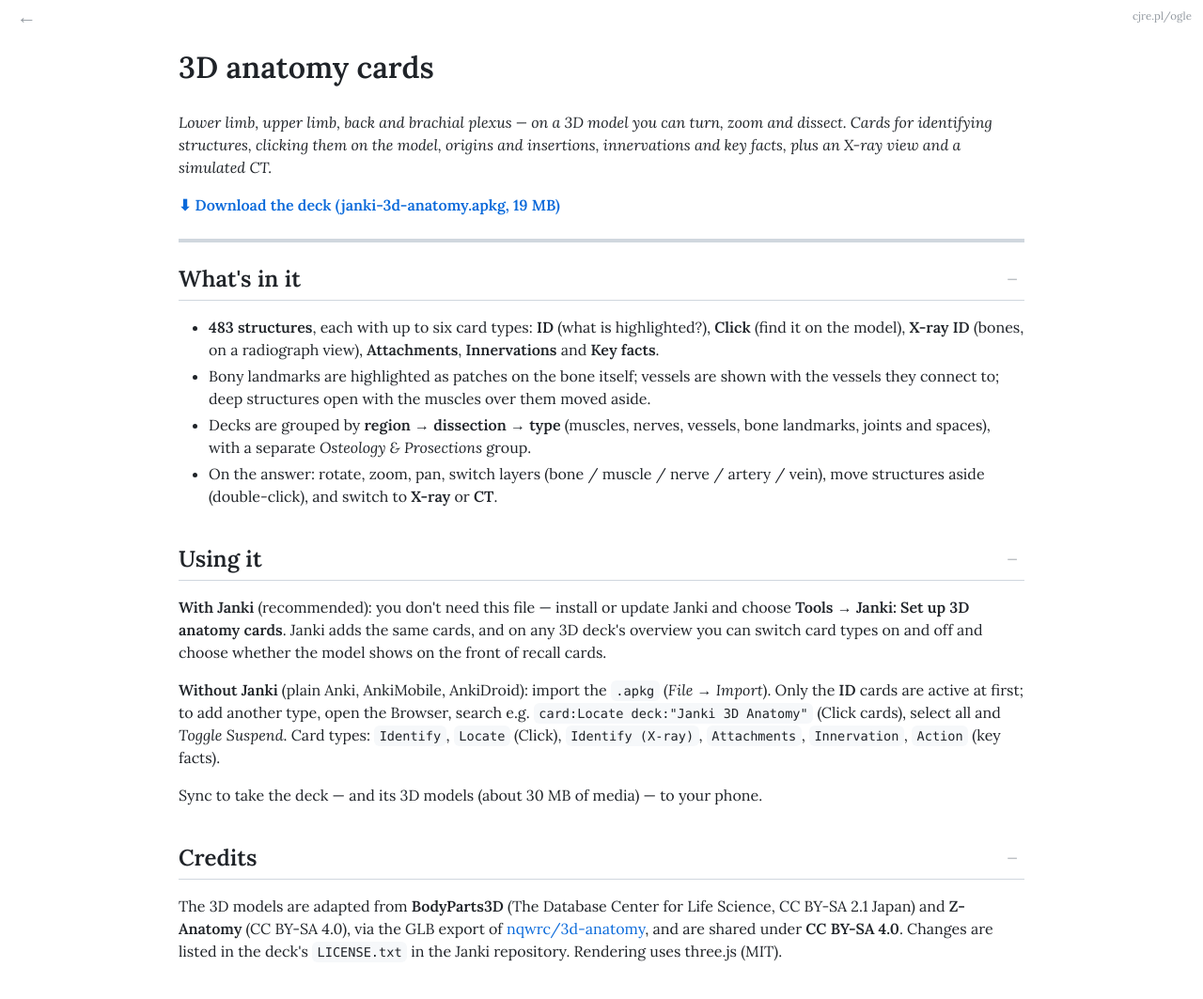
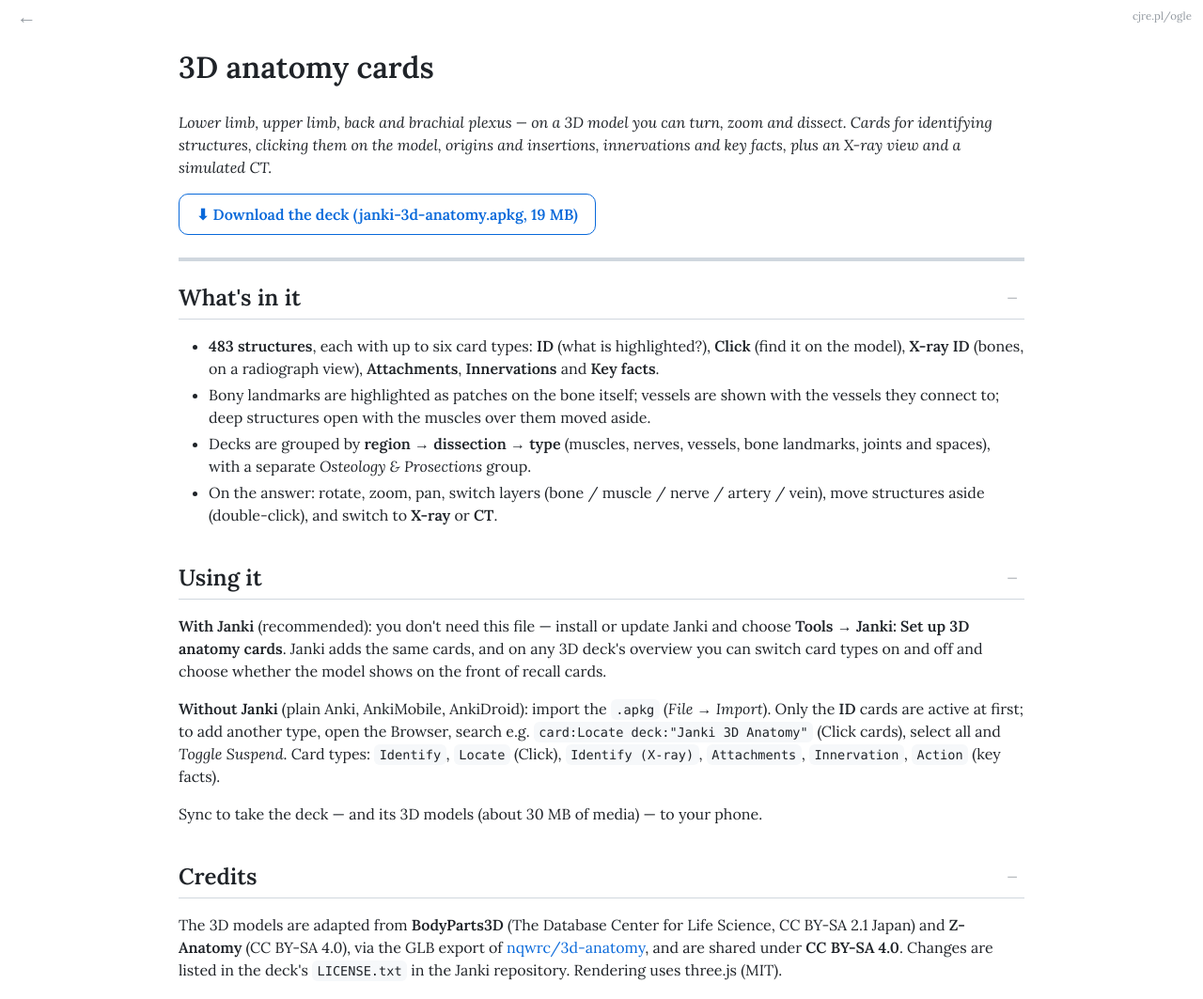
Before and after one commit to cjreplogle/cjrepl, a plain HTML site: page ogle/janki/3d/index.html in a window 1280 px wide. Shown: the whole page at 94% size. Drawn offline with Linux system fonts and the light colour scheme; no server answers.

Commit message:
Janki 3D page: outlined download button with hover lift
Co-Authored-By: Claude Opus 5.5 <noreply@anthropic.com>

```diff
--- a/ogle/janki/3d/index.html
+++ b/ogle/janki/3d/index.html
@@ -486,7 +486,22 @@
         font-size: 17px;
       }
     }
-  </style>
+      /* the deck download: an outlined button with a hover lift (transform only: no layout shift) */
+    a[href*="janki-3d-anatomy.apkg"] {
+      display: inline-block;
+      padding: 9px 18px;
+      border: 1.5px solid var(--link);
+      border-radius: 10px;
+      text-decoration: none !important;
+      transition: background-color .18s ease, transform .18s ease, box-shadow .18s ease;
+    }
+    a[href*="janki-3d-anatomy.apkg"]:hover {
+      background: color-mix(in srgb, var(--link) 14%, transparent);
+      transform: translateY(-1px);
+      box-shadow: 0 4px 14px color-mix(in srgb, var(--link) 25%, transparent);
+    }
+    a[href*="janki-3d-anatomy.apkg"]:active { transform: translateY(0); }
+    </style>
 
 </head>
 
```
